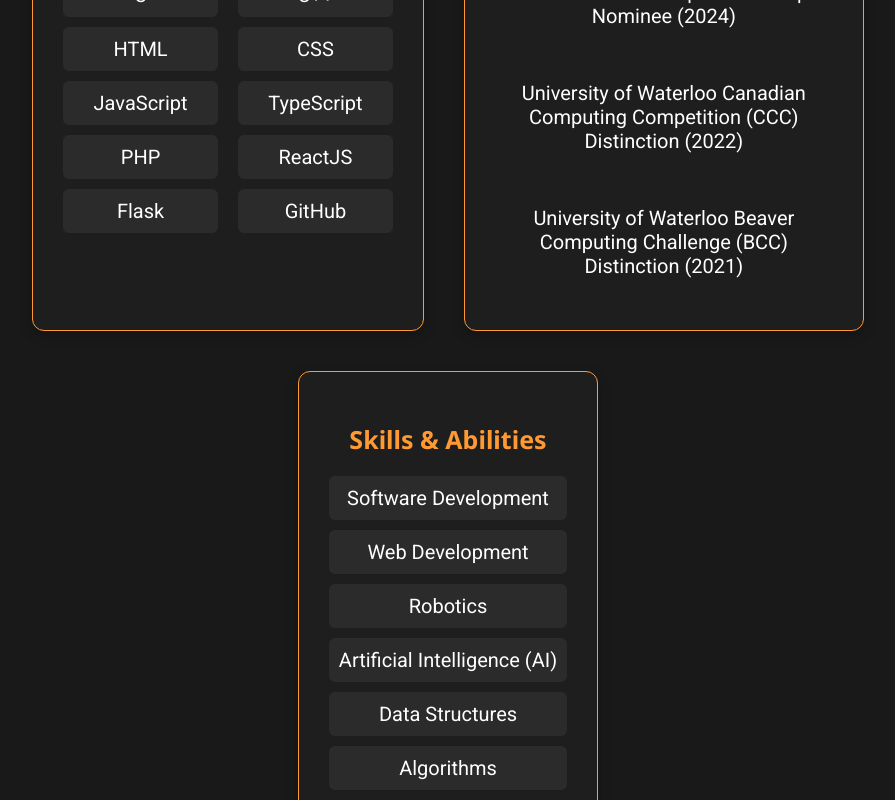
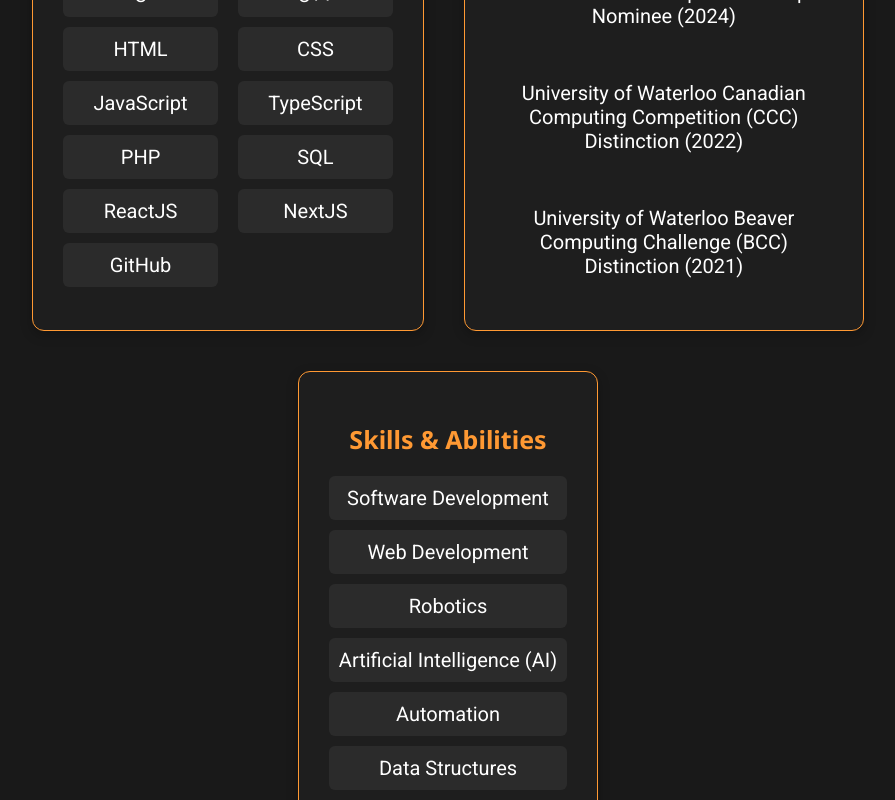
Before and after one commit to RoccoD1616/personal-website, a React (Vite) app: page / in a window 1280 px wide. Shown: the part 1460-2260 px from the top of the page, without its empty margins (192-1087 px from the left). Built offline with nearby package versions, Linux system fonts and the light colour scheme; a web font is replaced by a local one.

Commit message:
Updated Languages and Technologies section

```diff
--- a/src/components/About.jsx
+++ b/src/components/About.jsx
@@ -33,8 +33,9 @@ function About() {
                         <h4>JavaScript</h4>
                         <h4>TypeScript</h4>
                         <h4>PHP</h4>
+                        <h4>SQL</h4>
                         <h4>ReactJS</h4>
-                        <h4>Flask</h4>
+                        <h4>NextJS</h4>
                         <h4>GitHub</h4>
                     </div>
                 </div>
@@ -53,6 +54,7 @@ function About() {
                         <h4>Web Development</h4>
                         <h4>Robotics</h4>
                         <h4>Artificial Intelligence (AI)</h4>
+                        <h4>Automation</h4>
                         <h4>Data Structures</h4>
                         <h4>Algorithms</h4>
                     </div>
--- a/src/components/Projects.jsx
+++ b/src/components/Projects.jsx
@@ -20,7 +20,7 @@ const projects = [
         title: "Room Booking",
         image: RoomBooking,
         description: "A room booking platform that allows CS students at Queen's to reserve study rooms.",
-        technologies: ["Next.js", "JavaScript", "TypeScript", "Resend"],
+        technologies: ["NextJS", "JavaScript", "TypeScript", "Resend"],
         link: "https://compsa.ca/room-booking",
         alt: "Room Booking"
     },
```
